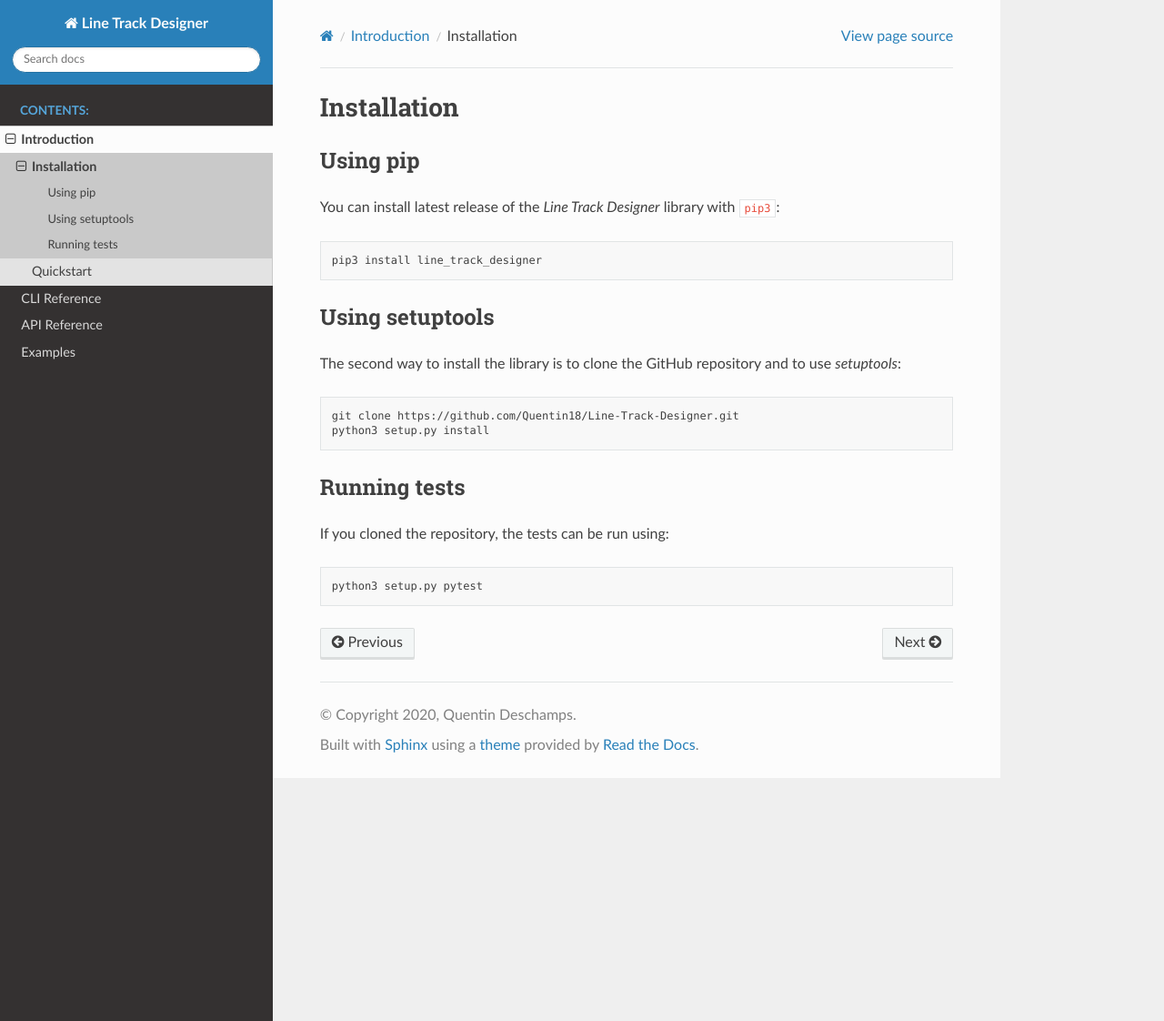
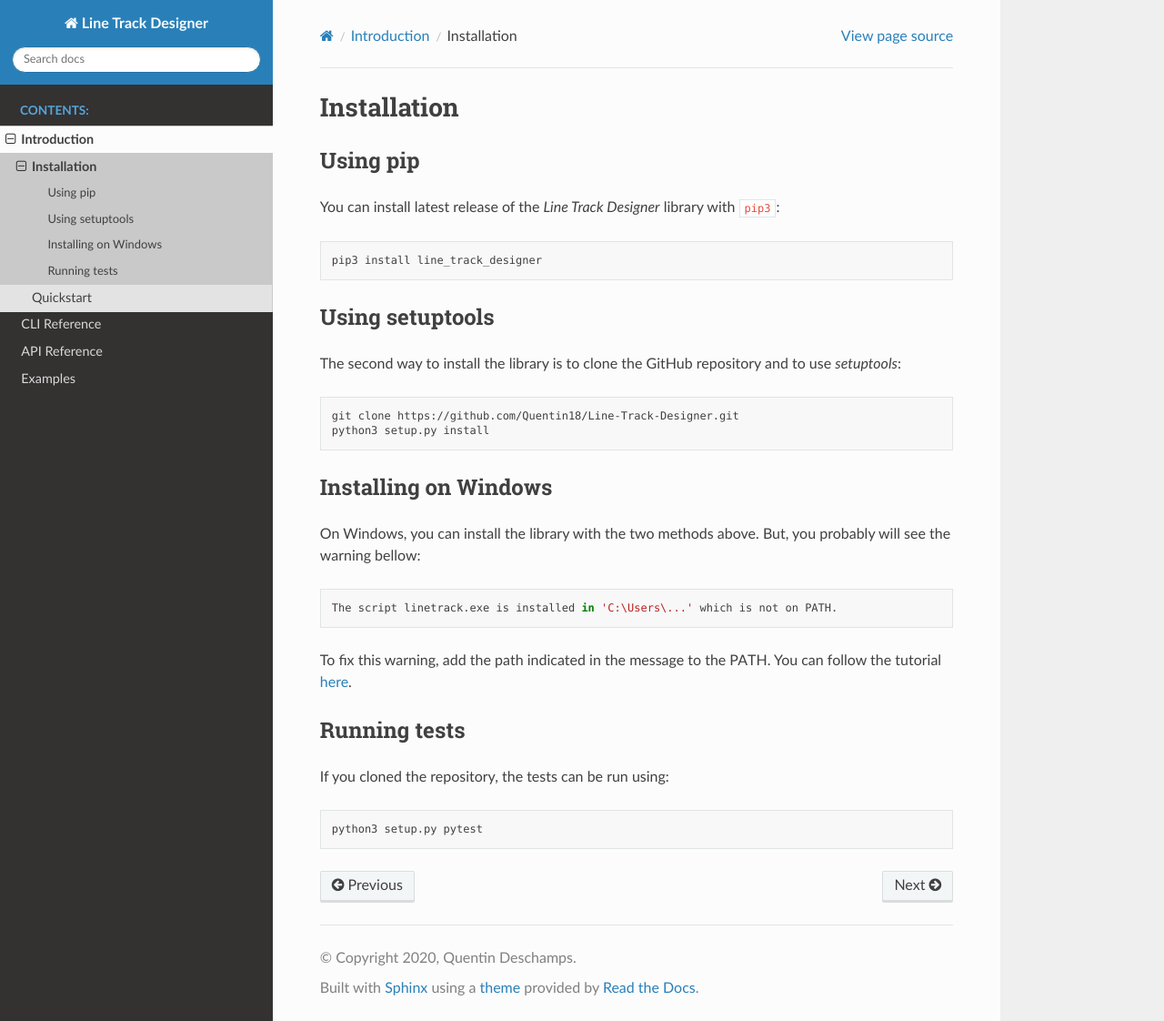
Before and after one commit to Quentin18/Line-Track-Designer, a Sphinx documentation site: the page built from docs/source/installation.rst, in a window 1280 px wide and 1122 px high. Shown: the whole window at 91% size. Built offline with Sphinx 7.4.7 and the Read the Docs theme 2.0.0, drawn with Linux system fonts in a browser that asks for light colours.

Commit message:
update docs

```diff
--- a/docs/source/installation.rst
+++ b/docs/source/installation.rst
@@ -18,6 +18,18 @@ The second way to install the library is to clone the GitHub repository and to u
     git clone https://github.com/Quentin18/Line-Track-Designer.git
     python3 setup.py install
 
+Installing on Windows
+---------------------
+On Windows, you can install the library with the two methods above.
+But, you probably will see the warning bellow:
+
+.. code-block:: bash
+
+    The script linetrack.exe is installed in 'C:\Users\...' which is not on PATH.
+
+To fix this warning, add the path indicated in the message to the PATH. You can follow the tutorial
+`here <https://www.architectryan.com/2018/03/17/add-to-the-path-on-windows-10/>`_.
+
 Running tests
 -------------
 If you cloned the repository, the tests can be run using:
```
